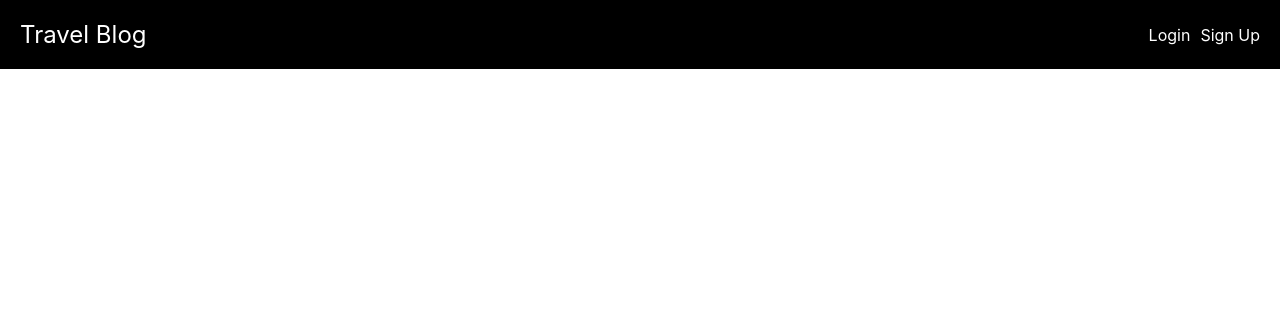
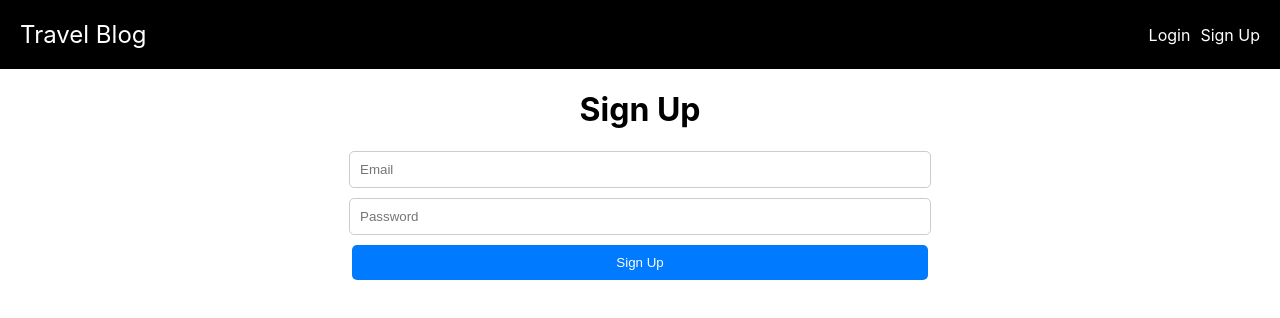
Before and after one commit to minh197/WeBlog, a React (Create React App) app in the folder client/: page /signup in a window 1280 px wide. Shown: the top 318 px of the page. Built offline with nearby package versions, Linux system fonts and the light colour scheme; the HTML template or start-up script is replaced by a standard one.

Commit message:
Add Signup component

```diff
--- a/client/src/App.js
+++ b/client/src/App.js
@@ -1,10 +1,12 @@
 import './App.css';
+import SignUp from './components/Auth/SignUp';
 import NavBar from './components/NavBar/NavBar';
 
 function App() {
   return (
     <div className="App">
       <NavBar />
+      <SignUp />
     </div>
   );
 }
--- /dev/null
+++ b/client/src/components/Auth/SignUp.jsx
@@ -0,0 +1,27 @@
+import React from 'react'
+import styles from "./signup.css"
+
+const SignUp = () => {
+  return (
+    <div className="form-container">
+        <h1>Sign Up</h1>
+        <form className="signup-form">
+            <input
+            type="email"
+            name="email"
+            placeholder="Email"
+            required
+            />
+            <input
+            type="password"
+            name="password"
+            placeholder="Password"
+            required
+            />
+            <button type="submit">Sign Up</button>
+      </form>
+    </div>
+  )
+}
+
+export default SignUp
--- /dev/null
+++ b/client/src/components/Auth/signup.css
@@ -0,0 +1,37 @@
+.signup-form-container {
+    margin: 0 auto;
+    padding: 20px;
+    border: 1px solid #ccc;
+    border-radius: 5px;
+    background-color: #f9f9f9;
+  }
+
+  .signup-form {
+    display: flex;
+    flex-direction: column;
+    justify-content: center;
+    align-items: center;
+  }
+
+  input[type="email"],
+  input[type="password"] {
+    width: 35rem;
+    margin-bottom: 10px;
+    padding: 10px;
+    border: 1px solid #ccc;
+    border-radius: 5px;
+  }
+
+  button {
+    width: 36rem;
+    padding: 10px 20px;
+    border: none;
+    border-radius: 5px;
+    background-color: #007bff;
+    color: white;
+    cursor: pointer;
+  }
+
+  button:hover {
+    background-color: #0056b3;
+  }
```
